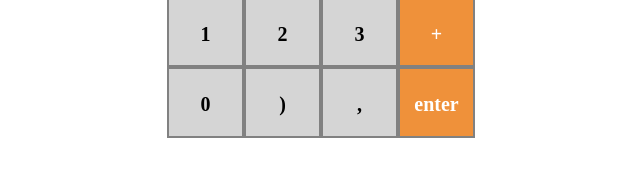
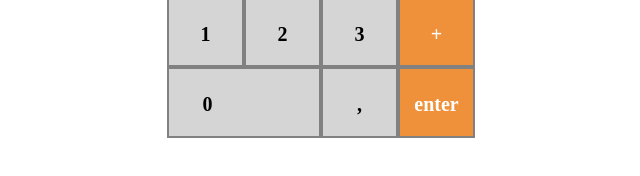
Before and after one commit to puraxa/calculator, a plain HTML site: page index.html in a window 1280 px wide. Shown: the part 462-638 px from the top of the page, 319-959 px from the left. Drawn offline with Linux system fonts and the light colour scheme.

Commit message:
fixed zero button

```diff
--- a/index.html
+++ b/index.html
@@ -97,11 +97,11 @@
             </div>
         </div>
         <div class="numpad-row clear">
-            <div class="inner-cell float-left vertical-align">
+            <div class="inner-cell float-left vertical-align no-right-border width-zero">
                 0
             </div>
-            <div class="inner-cell float-left vertical-align">
-                )
+            <div class="inner-cell float-left vertical-align no-left-border">
+
             </div>
             <div class="inner-cell float-left vertical-align">
                 ,
--- a/styles/style.css
+++ b/styles/style.css
@@ -86,3 +86,6 @@ p {
     vertical-align: middle;
     line-height: 35px;
 }
+.width-zero {
+    width: 77px;
+}
```
